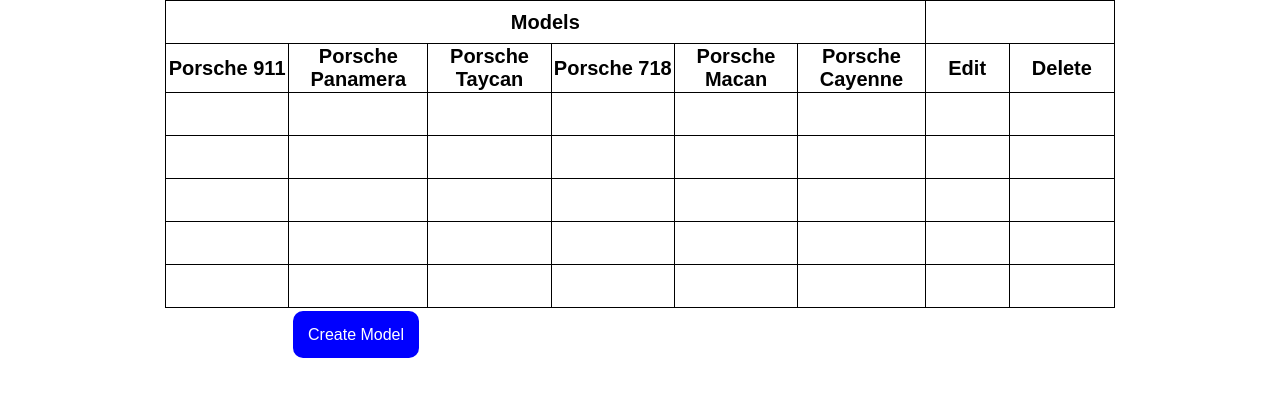
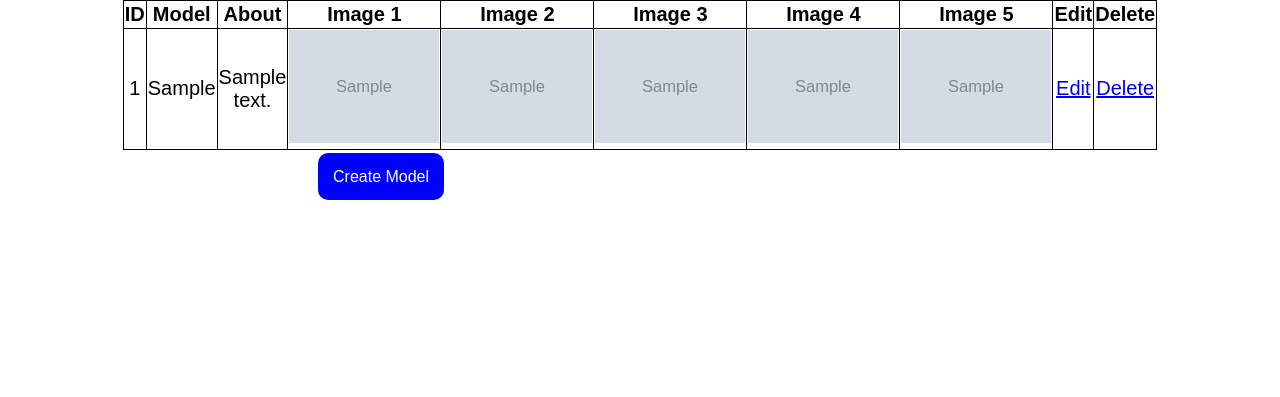
Before and after one commit to FatonBajraktari/Porsche-Dealership, a PHP site: page /admin/dashboard.php in a window 1280 px wide. Shown: the part 142-539 px from the top of the page. Run offline with PHP 8.4, Linux system fonts and the light colour scheme; tables that the repository leaves empty or names only in its code hold one stand-in row (values such as "Sample post"); grey boxes marked "Sample" are stand-in pictures; lists and menus that the app fills with data are empty.

Commit message:
php model changes

```diff
--- a/admin/createUser.php
+++ b/admin/createUser.php
@@ -4,7 +4,7 @@
 <head>
     <meta charset="UTF-8">
     <meta name="viewport" content="width=device-width, initial-scale=1.0">
-    <title>Dashboard</title>
+    <title>Create User</title>
     <link rel="icon" href="../assets/icon.png" type="icon/png">
     <link rel="stylesheet" href="../css/user1.css">
 </head>
--- a/admin/dashboard.php
+++ b/admin/dashboard.php
@@ -13,14 +13,14 @@
 margin-left: auto;
 margin-right: auto;
 border-collapse: collapse;
-width: 950px;
-height: 40px;
+width: 900px;
+height: 25px;
 text-align: center;
 font-size: 20px;
 }
 
 #a{
-    margin-left: 285px;
+    margin-left: 310px;
     text-decoration: none;
     background-color: blue;
     color: white;
@@ -45,40 +45,47 @@
 
     <table>
             <tr>
-            <th colspan="6">Models</th>
-            </tr>
-            <th>Porsche 911</th>
-             <th>Porsche Panamera</th>
-              <th>Porsche Taycan</th>
-               <th>Porsche 718</th>
-                <th>Porsche Macan</th>
-                <th>Porsche Cayenne</th>
+                <th>ID</th>
+                <th>Model</th>
+                <th>About</th>
+                <th>Image 1</th>
+                <th>Image 2</th>
+                <th>Image 3</th>
+                <th>Image 4</th>
+                <th>Image 5</th>
                 <th>Edit</th>
                 <th>Delete</th>
-             </tr>
-
-            <tr>
-                <td></td><td></td><td></td><td></td><td></td><td></td><td></td><td></td>
             </tr>
 
-            <tr>
-                <td></td><td></td><td></td><td></td><td></td><td></td><td></td><td></td>
-            </tr>
+            <?php
+                include_once  "C:/xampp/htdocs/Porsche-Dealership/repository/modelRepository.php";
 
-            <tr>
-                <td></td><td></td><td></td><td></td><td></td><td></td><td></td><td></td>
-            </tr>
+                $models = new ModelRepository();
+                $models = $models->getAllModels();
 
-            <tr>
-                <td></td><td></td><td></td><td></td><td></td><td></td><td></td><td></td>
-            </tr>
+                foreach($models as $model){
+                    echo
+                    "
+                    <tr>
+                        <td>".$model['id']."</td>
+                        <td>".$model['model']."</td>
+                        <td>".$model['about']."</td>
+                        <td><img width='150px' src='../assets/".$model['image1']."'></td>
+                        <td><img width='150px' src='../assets/".$model['image2']."'></td>
+                        <td><img width='150px' src='../assets/".$model['image3']."'></td>
+                        <td><img width='150px' src='../assets/".$model['image4']."'></td>
+                        <td><img width='150px' src='../assets/".$model['image5']."'></td>
+                        <td><a href='editModel.php?id=". $model['id']."'>Edit </a></td>
+                        <td><a href='deleteModel.php?id=". $model['id']."'>Delete</a></td>
+                    </tr>
+                    ";
+                }
 
-            <tr>
-                 <td></td><td></td><td></td><td></td><td></td><td></td><td></td><td></td>
-            </tr>
-        </table>
+            ?>
+
+</table>
         <br>
-        <a href ="#" id = "a">Create Model</a>
+        <a href ="createModel.php" id = "a">Create Model</a>
 
         <script src="../user1.js"></script>
 </body>
--- a/css/models.css
+++ b/css/models.css
@@ -68,12 +68,13 @@
 
 #divslideshow{
     display: flex;
+    flex-wrap: wrap;
     justify-content: space-around;
     z-index: 0;
 }
 
 #slideshow{
-    width: 50vh;
+    width: 25vw;
     height: 30vh;
     margin-top: 10vh;
     border-radius: 2%;
--- /dev/null
+++ b/model/model.php
@@ -0,0 +1,52 @@
+<?php
+class Model{
+    private $id;
+    private $model;
+    private $about;
+    private $image1;
+    private $image2;
+    private $image3;
+    private $image4;
+    private $image5;
+
+
+    function __construct($model,$about,$image1,$image2,$image3,$image4,$image5){
+            $this->model = $model;
+            $this->about = $about;
+            $this->image1 = $image1;
+            $this->image2 = $image2;
+            $this->image3 = $image3;
+            $this->image4 = $image4;
+            $this->image5 = $image5;
+    }
+
+
+    function getId(){
+        return $this->id;
+    }
+    function getModel(){
+        return $this->model;
+    }
+    function getAbout(){
+        return $this->about;
+    }
+    function getImage1(){
+        return $this->image1;
+    }
+    function getImage2(){
+        return $this->image2;
+    }
+    function getImage3(){
+        return $this->image3;
+    }
+    function getImage4(){
+        return $this->image4;
+    }
+    function getImage5(){
+        return $this->image5;
+    }
+
+}
+
+
+?>
--- /dev/null
+++ b/repository/modelRepository.php
@@ -0,0 +1,105 @@
+<?php
+ include_once  "C:/xampp/htdocs/Porsche-Dealership/database/databaseConnection.php";
+ include_once  "C:/xampp/htdocs/Porsche-Dealership/model/model.php";
+
+class ModelRepository{
+    private $connection;
+
+    function __construct(){
+        $conn = new DatabaseConnection();
+        $this->connection = $conn->startConnection();
+    }
+
+
+    function insertModel($model){
+
+        $conn = $this->connection;
+
+        $modelName = $model->getModel();
+        $about = $model->getAbout();
+        $image1 = $model->getImage1();
+        $image2 = $model->getImage2();
+        $image3 = $model->getImage3();
+        $image4 = $model->getImage4();
+        $image5 = $model->getImage5();
+
+        // echo "<script>alert('". $image4 ."')</script>";
+
+
+        $sql = "INSERT INTO model (model,about,image1,image2,image3,image4,image5) VALUES (?,?,?,?,?,?,?)";
+
+        $statement = $conn->prepare($sql);
+
+        $statement->execute([$modelName,$about,$image1,$image2,$image3,$image4,$image5]);
+
+        echo "<script> alert('User has been inserted successfuly!'); </script>";
+
+    }
+
+    function getAllModels(){
+        $conn = $this->connection;
+
+        $sql = "SELECT * FROM model";
+
+        $statement = $conn->query($sql);
+        $models = $statement->fetchAll();
+
+        return $models;
+    }
+
+    function getUserById($id){
+        $conn = $this->connection;
+
+        $sql = "SELECT * FROM user WHERE id='$id'";
+
+        $statement = $conn->query($sql);
+        $user = $statement->fetch();
+
+        return $user;
+    }
+
+    function updateUser($id,$first_name,$last_name,$email,$password){
+         $conn = $this->connection;
+
+         $sql = "UPDATE user SET first_name=?, last_name=?, email=?,password=? WHERE id=?";
+
+         $statement = $conn->prepare($sql);
+
+         $statement->execute([$first_name,$last_name,$email,$password,$id]);
+
+         echo "<script>alert('update was successful'); </script>";
+    }
+
+    function deleteUser($id){
+        $conn = $this->connection;
+
+        $sql = "DELETE FROM user WHERE id=?";
+
+        $statement = $conn->prepare($sql);
+
+        $statement->execute([$id]);
+
+        echo "<script>alert('delete was successful'); </script>";
+   }
+
+
+   function loginUser($email,$password){
+    $conn = $this->connection;
+
+    $sql = "select * from user where email = ? and password = ?";
+
+    $statement = $conn->prepare($sql);
+
+    $statement->execute([$email,$password]);
+
+    $statement->setFetchMode(PDO::FETCH_ASSOC);
+
+    return $statement->fetch();
+   }
+
+
+
+}
+
+
+?>
```
Also changed, not shown: admin/createModel.php (added, +102 -0 lines), models.js (+30 -31 lines), models.php (+28 -12 lines).
